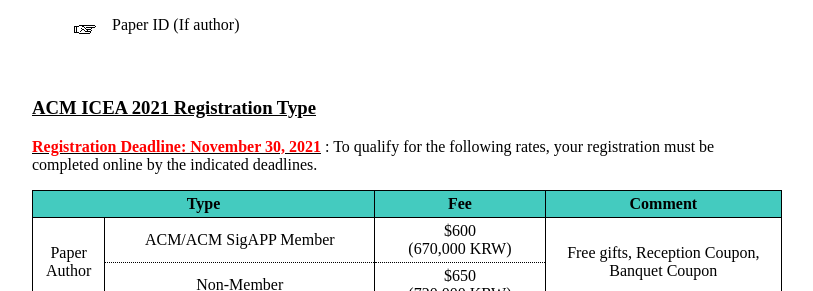
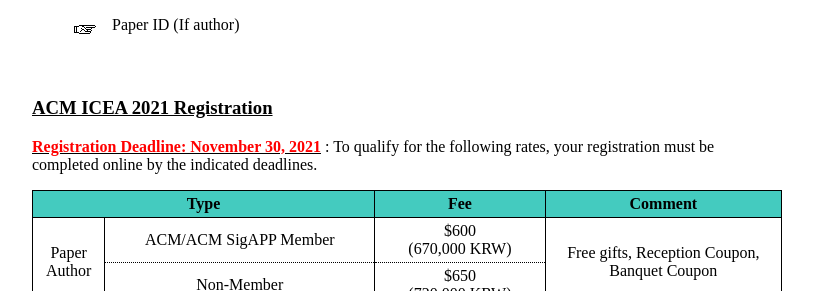
Before and after one commit to icea-conf/2021, a Jekyll site: the page built from registration/index.html, in a window 1280 px wide and 900 px high, scrolled down 1389 px. Shown: the part 163-454 px from the top of the window, without its empty margins (233-1046 px from the left). Built offline with Jekyll 4.4.1, drawn with Linux system fonts in a browser that asks for light colours.

Commit message:
Update index.html

```diff
--- a/registration/index.html
+++ b/registration/index.html
@@ -59,7 +59,7 @@
           </div></br>
 
           <div style="padding-top: 10px">
-               <h3><u>ACM ICEA 2021 Registration Type</u></h3>
+               <h3><u>ACM ICEA 2021 Registration</u></h3>
                <p><u><b style="color:#FF0000">Registration Deadline: November 30, 2021</b></u><a style="text-align: justify"> : To qualify for the following rates, your registration must be completed online by the indicated deadlines.</a></p>
                <center>
                <table class="tlayout2" cellspacing="0">
```
